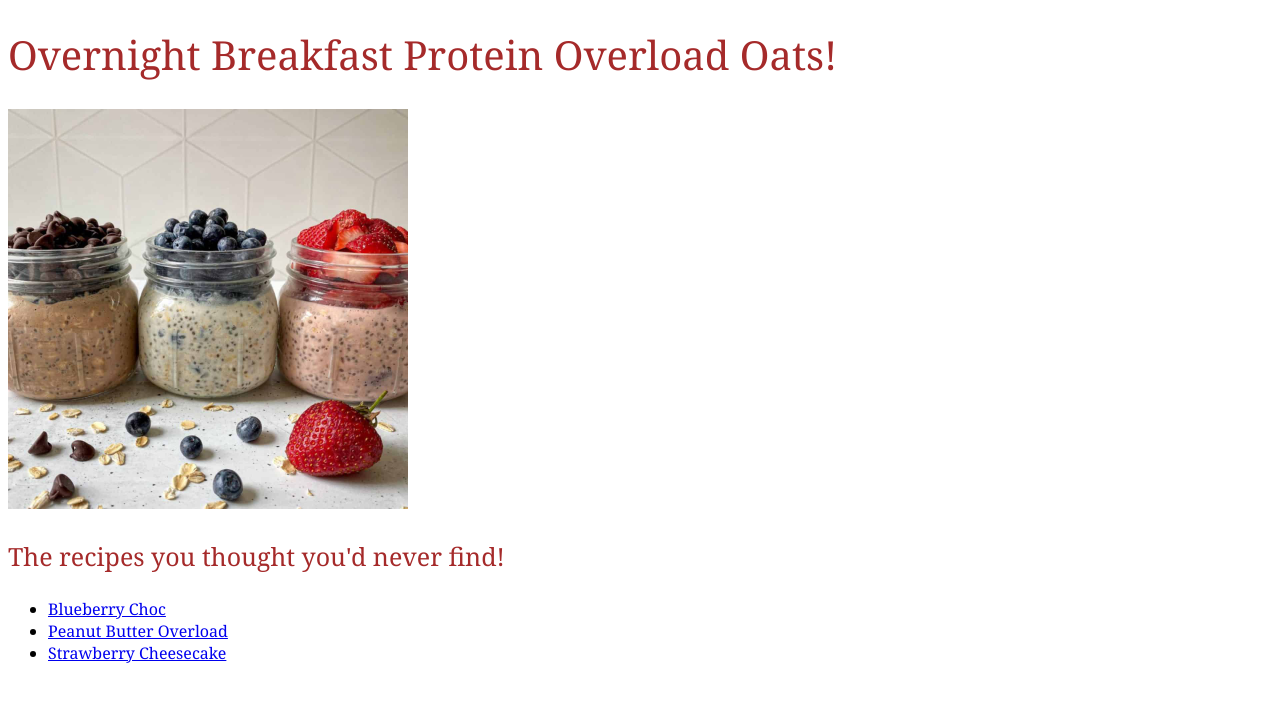
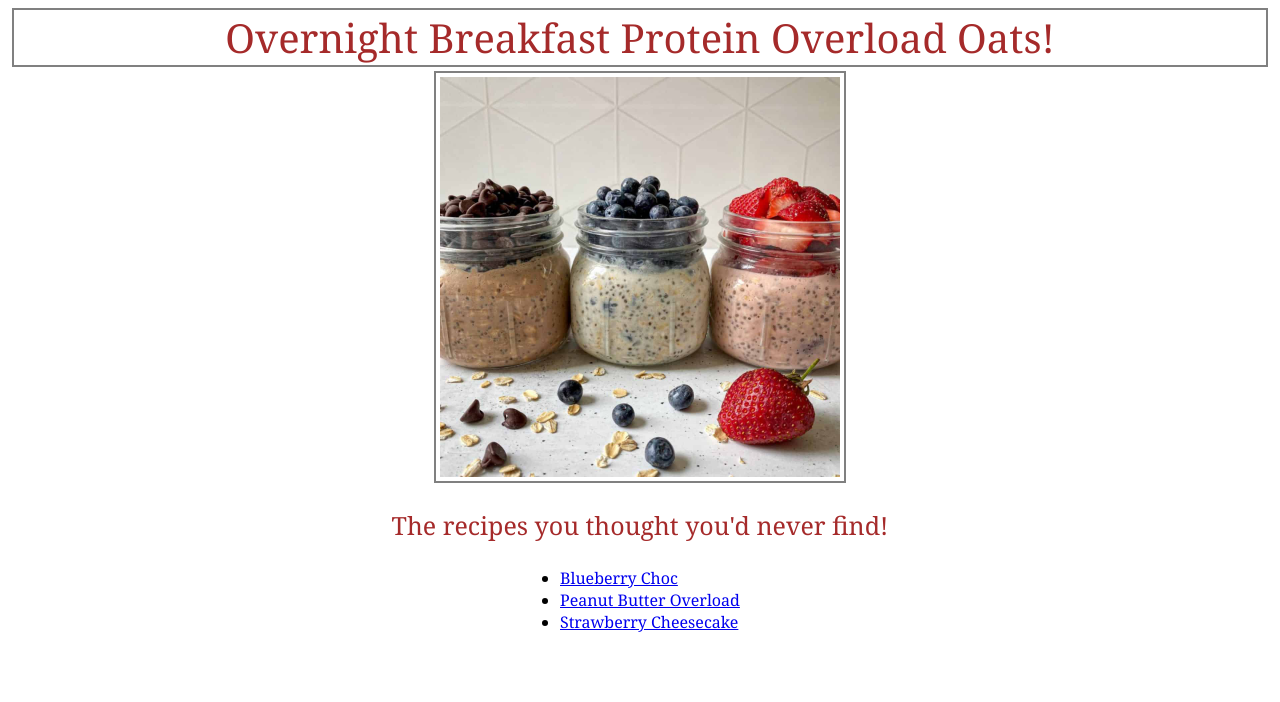
Before and after one commit to RushilRiyaz/odin-recipes, a plain HTML site: page index.html in a window 1280 px wide. Drawn offline with Linux system fonts and the light colour scheme.

Commit message:
Add box model changes to index, h1, h3 and images

```diff
--- a/index.html
+++ b/index.html
@@ -16,7 +16,7 @@
       height="auto"
     />
     <h3>The recipes you thought you'd never find!</h3>
-    <ul>
+    <ul class="linktopgs">
       <li><a href="./pgs/bboats.html">Blueberry Choc</a></li>
       <li><a href="./pgs/pboats.html">Peanut Butter Overload</a></li>
       <li><a href="./pgs/soats.html">Strawberry Cheesecake</a></li>
--- a/style.css
+++ b/style.css
@@ -12,12 +12,28 @@ h1 {
   color: brown;
   font-size: 40px;
   font-weight: 500;
+  border: 2px solid grey;
+  text-align: center;
+  margin: 4px;
+}
+
+img {
+  display: block;
+  border: 2px solid grey;
+  margin: auto;
+  padding: 4px;
 }
 
 h3 {
   color: brown;
   font-size: 25px;
   font-weight: 200;
+  text-align: center;
+}
+
+.linktopgs {
+  width: 200px;
+  margin: auto;
 }
 
 p {
```
